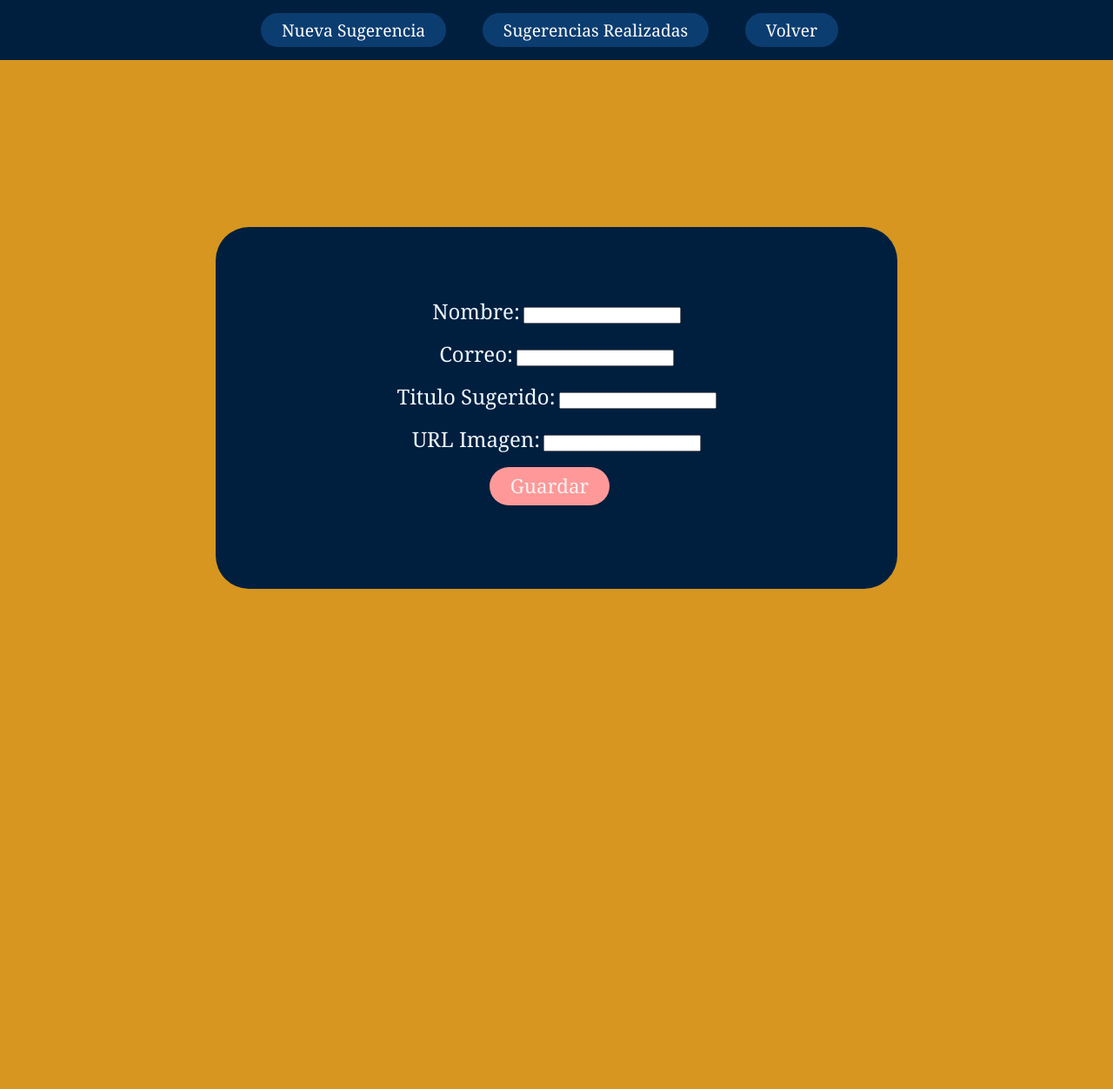
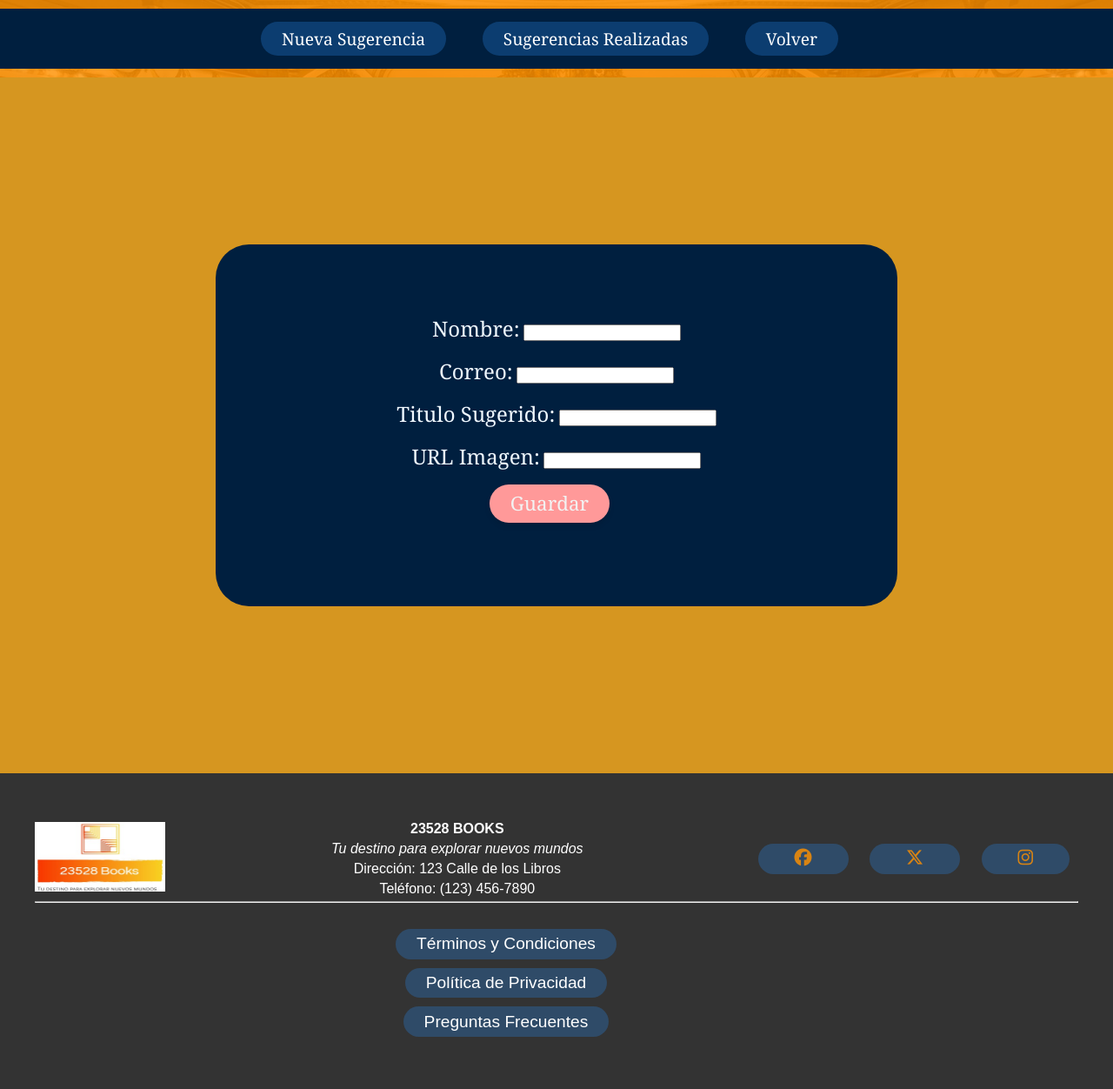
Before and after one commit to ManuCaporaso/codo_a_codo, a Flask app: template pages/andres/templates/ingresar_producto.html in a window 1280 px wide. Shown: the whole page at 87% size. Before the commit the page ends 677 px from the top, so only its background shows below. Run offline with Flask 3, Linux system fonts and the light colour scheme; the template is opened without the code that fills it, so the values that code supplies are empty; some libraries are stand-ins or nearby versions; some web fonts are replaced.

Commit message:
footer en app.py

```diff
--- a/pages/andres/css/stylo.css
+++ b/pages/andres/css/stylo.css
@@ -215,7 +215,7 @@ nav {
 }
 
 .footer-social i{
-    font-size: 50px;
+    font-size: 20px;
     margin: 0 18px;
     align-self: center;
     color: #ff9100d0;
--- a/pages/andres/css/tabla_productos.css
+++ b/pages/andres/css/tabla_productos.css
@@ -133,7 +133,7 @@ button:hover{
 
 
 img{
-    width: 6vw;
+    width: 13vw;
     height: 10vh;
 }
 
--- a/pages/andres/templates/editar_producto.html
+++ b/pages/andres/templates/editar_producto.html
@@ -5,6 +5,8 @@
     <meta name="viewport" content="width=device-width, initial-scale=1.0">
     <link rel="stylesheet" href="../css/ingresar_producto.css">
     <link rel="stylesheet" href="../css/tabla_productos.css">
+    <script src="https://kit.fontawesome.com/3e8b0b13fa.js" crossorigin="anonymous"></script>
+    <link rel="stylesheet" href="../css/stylo.css">
     <title>Document</title>
 </head>
 <body>
--- a/pages/andres/templates/ingresar_producto.html
+++ b/pages/andres/templates/ingresar_producto.html
@@ -6,6 +6,8 @@
     <meta name="viewport" content="width=device-width, initial-scale=1.0">
     <link rel="stylesheet" href="../css/ingresar_producto.css">
     <link rel="stylesheet" href="../css/tabla_productos.css">
+    <script src="https://kit.fontawesome.com/3e8b0b13fa.js" crossorigin="anonymous"></script>
+    <link rel="stylesheet" href="../css/stylo.css">
     <title>Registrar</title>
 </head>
 
@@ -50,10 +52,37 @@
 
     </main>
 
-    <footer></footer>
-
     <script src="../js/ingresar_producto.js"></script>
     <script src="../js/header.js"></script>
+    <footer class="footer">
+        <div class="container-footer">
+            <div class="footer-content">
+                <div class="footer-logo">
+                    <img src="../img/58939f9f-3408-4a38-8cd2-e185b4604127.jpg" alt="Logo de la tienda">
+                </div>
+                <div class="footer-info">
+                    <p><strong>23528 BOOKS </strong></p>
+                    <p><em>Tu destino para explorar nuevos mundos</em></p>
+                    <p>Dirección: 123 Calle de los Libros</p>
+                    <p>Teléfono: (123) 456-7890</p>
+                </div>
+                <div class="footer-social">
+                    <a href="https://www.facebook.com/" target="_blank"><i class="fa-brands fa-facebook"></i></a>
+                    <a href="https://twitter.com/" target="_blank"><i class="fa-brands fa-x-twitter"></i></a>
+                    <a href="https://www.instagram.com/?hl=es-la" target="_blank"><i
+                            class="fa-brands fa-instagram"></i></a>
+                </div>
+            </div>
+            <hr>
+            <div class="footer-links">
+                <ul>
+                    <li><a href="#">Términos y Condiciones</a></li>
+                    <li><a href="#">Política de Privacidad</a></li>
+                    <li><a href="#">Preguntas Frecuentes</a></li>
+                </ul>
+            </div>
+        </div>
+    </footer>
 </body>
 
 </html>
```
Also changed, not shown: pages/andres/index.html (+31 -1 lines).
